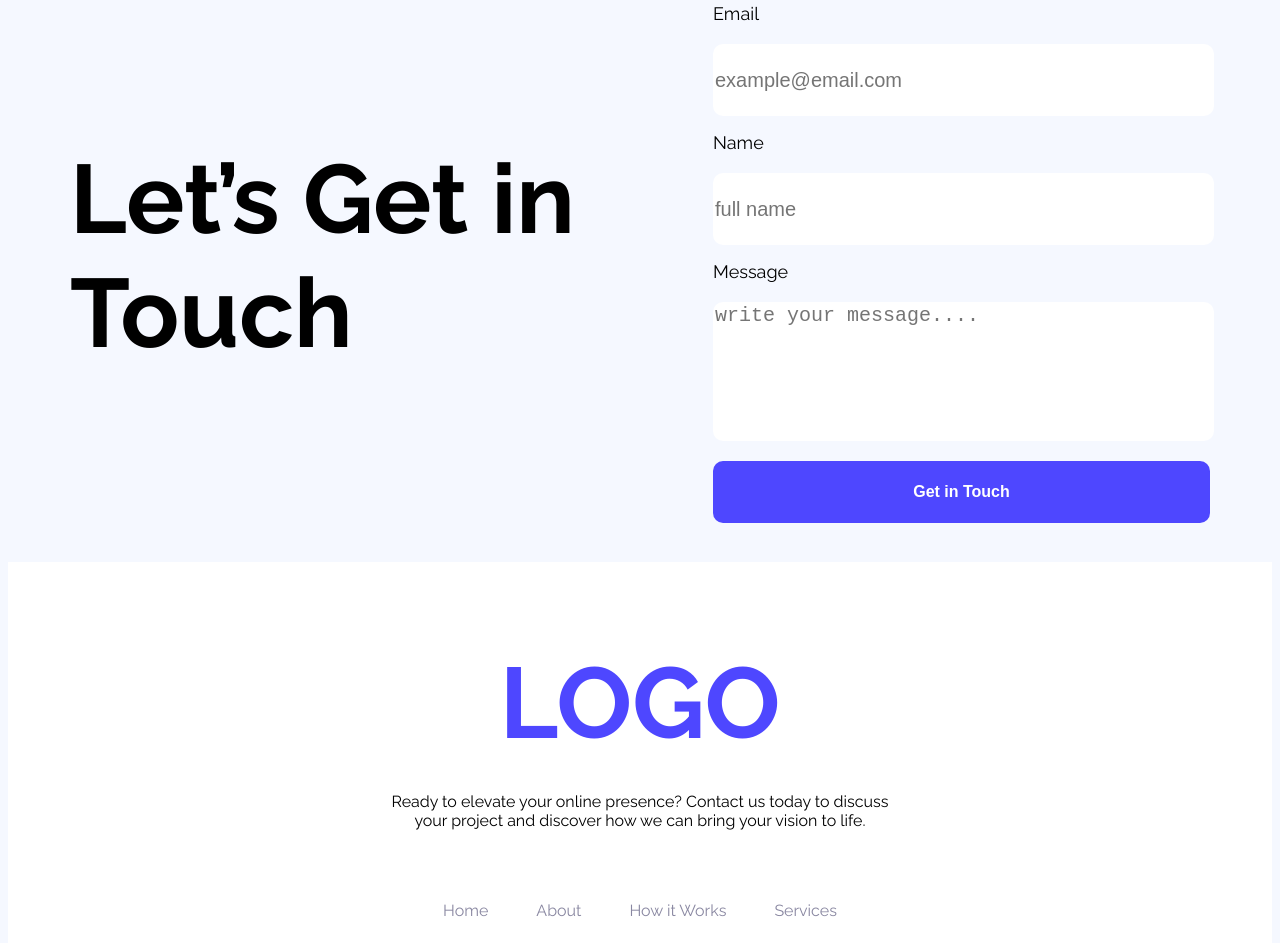
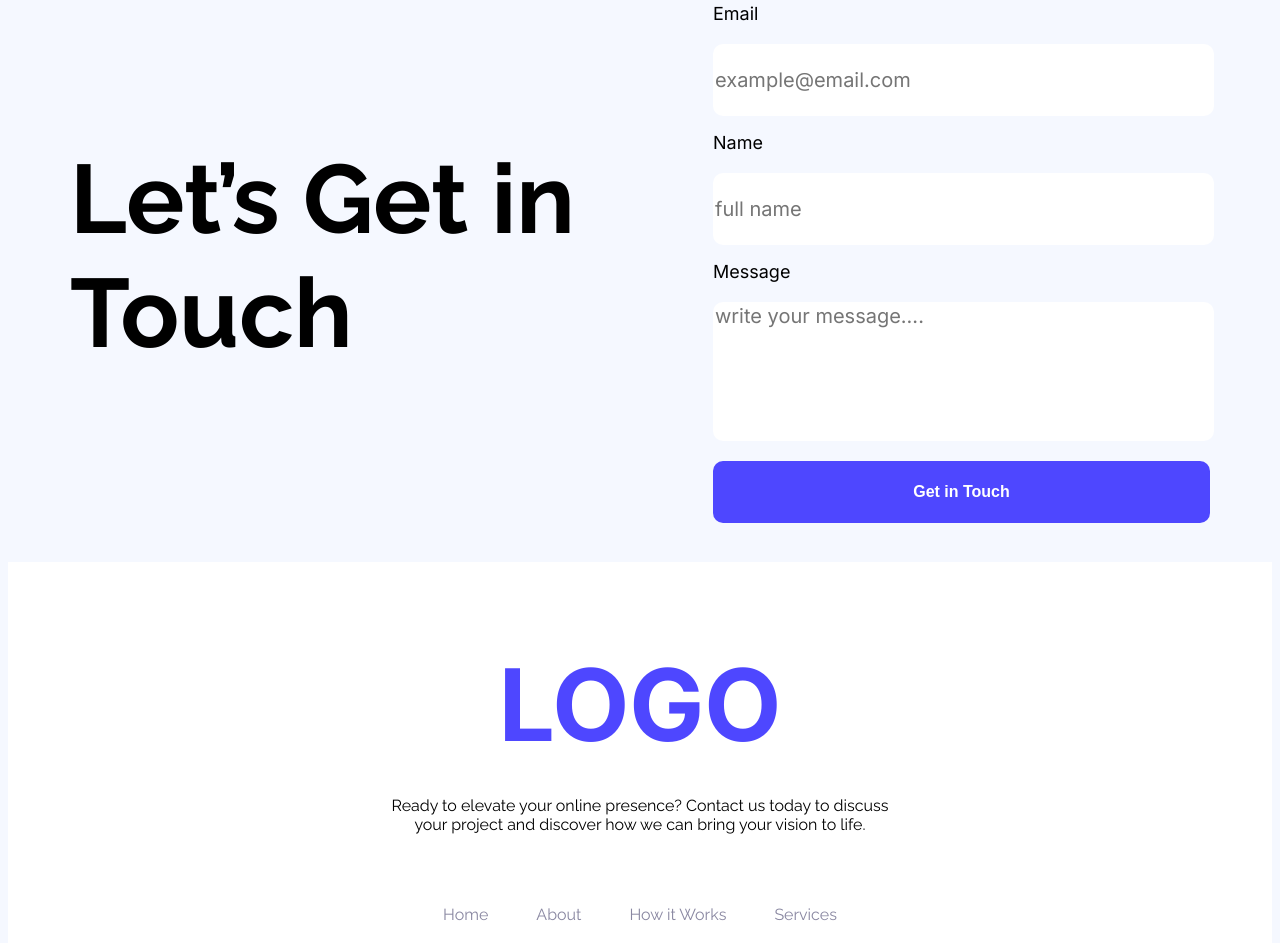
Before and after one commit to isaniul111/assignment-one-hero, a plain HTML site: page index.html in a window 1280 px wide. Shown: the part 2979-3922 px from the top of the page. Drawn offline with Linux system fonts and the light colour scheme.

Commit message:
Different font interact

```diff
--- a/index.html
+++ b/index.html
@@ -9,6 +9,7 @@
       href="https://fonts.googleapis.com/css2?family=Open+Sans:ital,wght@0,300..800;1,300..800&family=Raleway:ital,wght@0,100..900;1,100..900&display=swap"
       rel="stylesheet"
     />
+    <link href="https://fonts.googleapis.com/css2?family=Inter:wght@400;500;600;700&display=swap" rel="stylesheet">
     <title>Webflow Agencies</title>
     <link rel="preconnect" href="https://fonts.googleapis.com" />
     <link rel="preconnect" href="https://fonts.gstatic.com" crossorigin />
--- a/styles/style.css
+++ b/styles/style.css
@@ -119,6 +119,7 @@
 }
 
 .pro-part1 {
+  font-family: 'Inter', sans-serif;
   display: flex;
   justify-content: center;
   gap: 159px;
@@ -232,6 +233,7 @@
   padding: 71px 0px 71px;
 }
 .message,.name,.textarea{
+  font-family: 'Inter', sans-serif;
   font-size: 18px;
   font-weight: 400px ;
 }
@@ -254,7 +256,8 @@
 
 }
 .email,.text-name,.news-textarea::placeholder{
- font-size: 20px;
+  font-family: 'Inter', sans-serif;
+  font-size: 20px;
 }
 .form-parent label,input,textarea {
   margin-top: 20px;
@@ -278,6 +281,7 @@
   text-align: center;
 }
 .footer-logo {
+  font-family: 'Inter', sans-serif;
   font-size: 100px;
   color: rgba(78, 71, 255, 1);
   font-weight: bolder;
```
Also changed, not shown: 1 other file.
